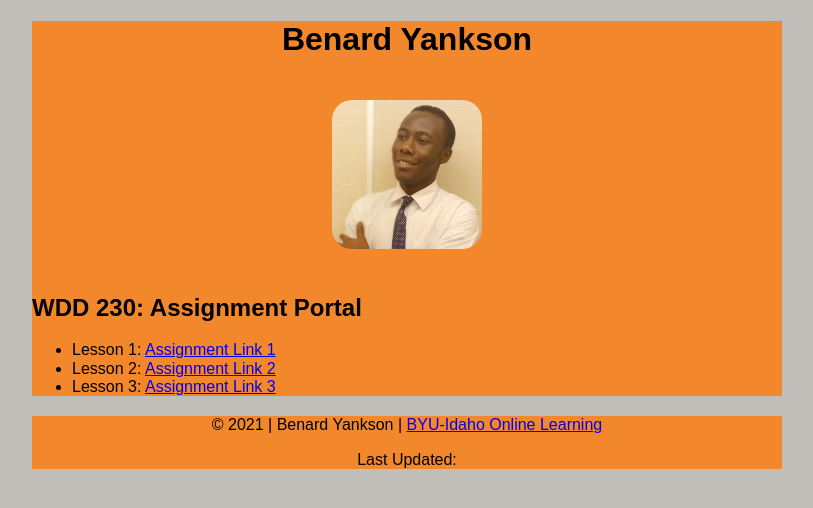
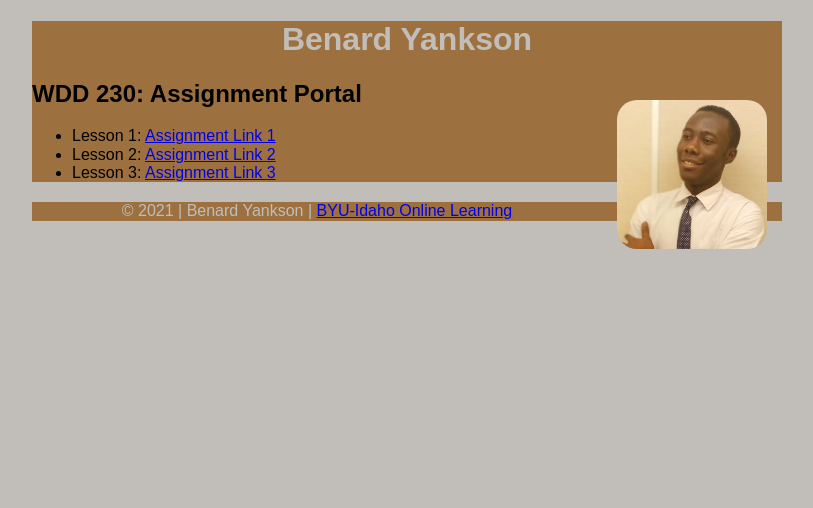
Before and after one commit to benardyankson/benardyankson.github.io, a plain HTML site: page index.html in a window 1280 px wide. Shown: the whole page, without its empty margins (233-1046 px from the left). Drawn offline with Linux system fonts and the light colour scheme.

Commit message:
remake 1, color

```diff
--- a/css/style.css
+++ b/css/style.css
@@ -1,6 +1,5 @@
 body {
   background-color: #C1BDB9;
-  background-size: 25%;
   font-family: 'Bauhaus', sans-serif;
 }
 
@@ -11,17 +10,18 @@
   display: block;
   font-size: 16px;
   margin: 1.25rem auto;
-  background-color: #F2882B;
+  background-color: #9D713F;
 }
 
 img {
   border-radius: 20px;
   max-width: 150px;
   margin: 20px 15px 20px 15px;
+  float: right;
 }
 
 footer,
 header {
   text-align: center;
-  color: ;
+  color: #C1BDB9;
 }
--- a/index.html
+++ b/index.html
@@ -34,8 +34,7 @@
       Benard Yankson |
       <a href="https://www.byui.edu/online" target="blank">BYU-Idaho Online Learning</a>
     </p>
-    <p class="date">Last Updated: <span id='current-date'></span></p>
-
+    <script type="text/javascript" src="js/date.js"></script>
   </footer>
 
 </body>
```
Also changed, not shown: 1 other file.
